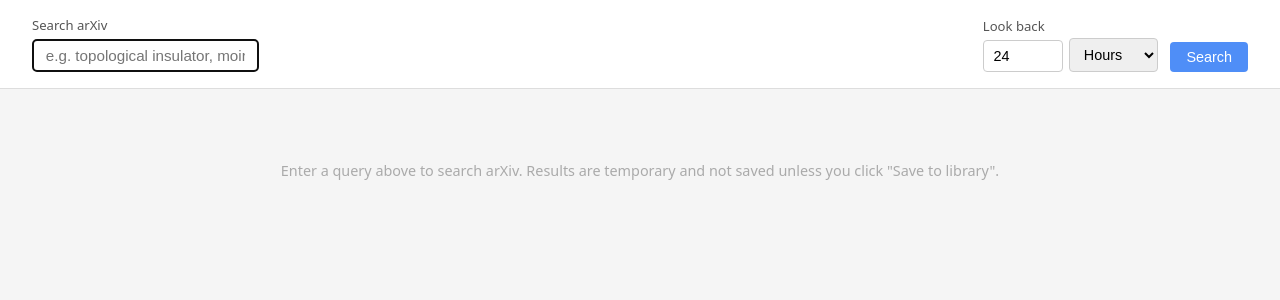
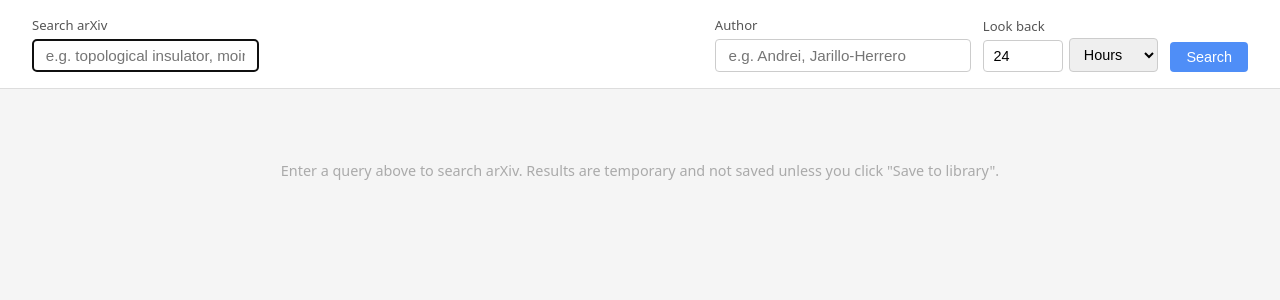
Before and after one commit to TiagoAntao2/Arxiv-Manager, a Flask app: page /search in a window 1280 px wide. Shown: the part 59-359 px from the top of the page. Run offline with Flask 3, Linux system fonts and the light colour scheme.

Commit message:
Modified search function

```diff
--- a/app.py
+++ b/app.py
@@ -211,15 +211,22 @@ def settings():
 @app.route("/search")
 def search():
     query = request.args.get("q", "").strip()
+    author = request.args.get("author", "").strip()
     amount = int(request.args.get("amount", 24))
     unit = request.args.get("unit", "hours")
     multipliers = {"hours": 1, "weeks": 168, "months": 730}
     hours = amount * multipliers.get(unit, 1)
     results = []
-    if query:
+    if query or author:
+        parts = []
+        if query:
+            parts.append(query)
+        if author:
+            parts.append(f"au:{author}")
+        combined_query = " AND ".join(parts)
         client = arxiv_lib.Client()
         search_obj = arxiv_lib.Search(
-            query=query,
+            query=combined_query,
             sort_by=arxiv_lib.SortCriterion.SubmittedDate,
             max_results=50,
         )
@@ -239,7 +246,7 @@ def search():
                 "url": r.entry_id.strip(),
                 "submitted": pub.strftime("%Y-%m-%d"),
             })
-    return render_template("search.html", results=results, query=query, amount=amount, unit=unit)
+    return render_template("search.html", results=results, query=query, author=author, amount=amount, unit=unit)
 
 
 def _format_authors(authors) -> str:
--- a/templates/search.html
+++ b/templates/search.html
@@ -97,6 +97,11 @@
     <label>Search arXiv</label>
     <input type="text" name="q" value="{{ query }}" placeholder="e.g. topological insulator, moiré graphene…" autofocus>
   </div>
+  <div style="width:16rem">
+    <label>Author</label>
+    <input type="text" name="author" value="{{ author }}" placeholder="e.g. Andrei, Jarillo-Herrero"
+      style="width:100%;padding:0.45rem 0.8rem;border:1px solid #ccc;border-radius:4px;font-size:0.95rem;">
+  </div>
   <div style="display:flex;gap:0.4rem;align-items:flex-end;">
     <div>
       <label>Look back</label>
@@ -114,7 +119,7 @@
 
 {% if query %}
   <div class="count" style="display:flex;align-items:center;gap:1rem;">
-    <span>{{ results|length }} result{{ 's' if results|length != 1 else '' }} for "{{ query }}" in the last {{ amount }} {{ unit }}</span>
+    <span>{{ results|length }} result{{ 's' if results|length != 1 else '' }} for "{{ query }}"{% if author %} by "{{ author }}"{% endif %} in the last {{ amount }} {{ unit }}</span>
     {% if results %}
       <div style="display:flex;align-items:center;gap:0.5rem;flex:1;">
         <input type="text" id="motivation-input" placeholder="Highlight context (auto = your settings interests)"
```
